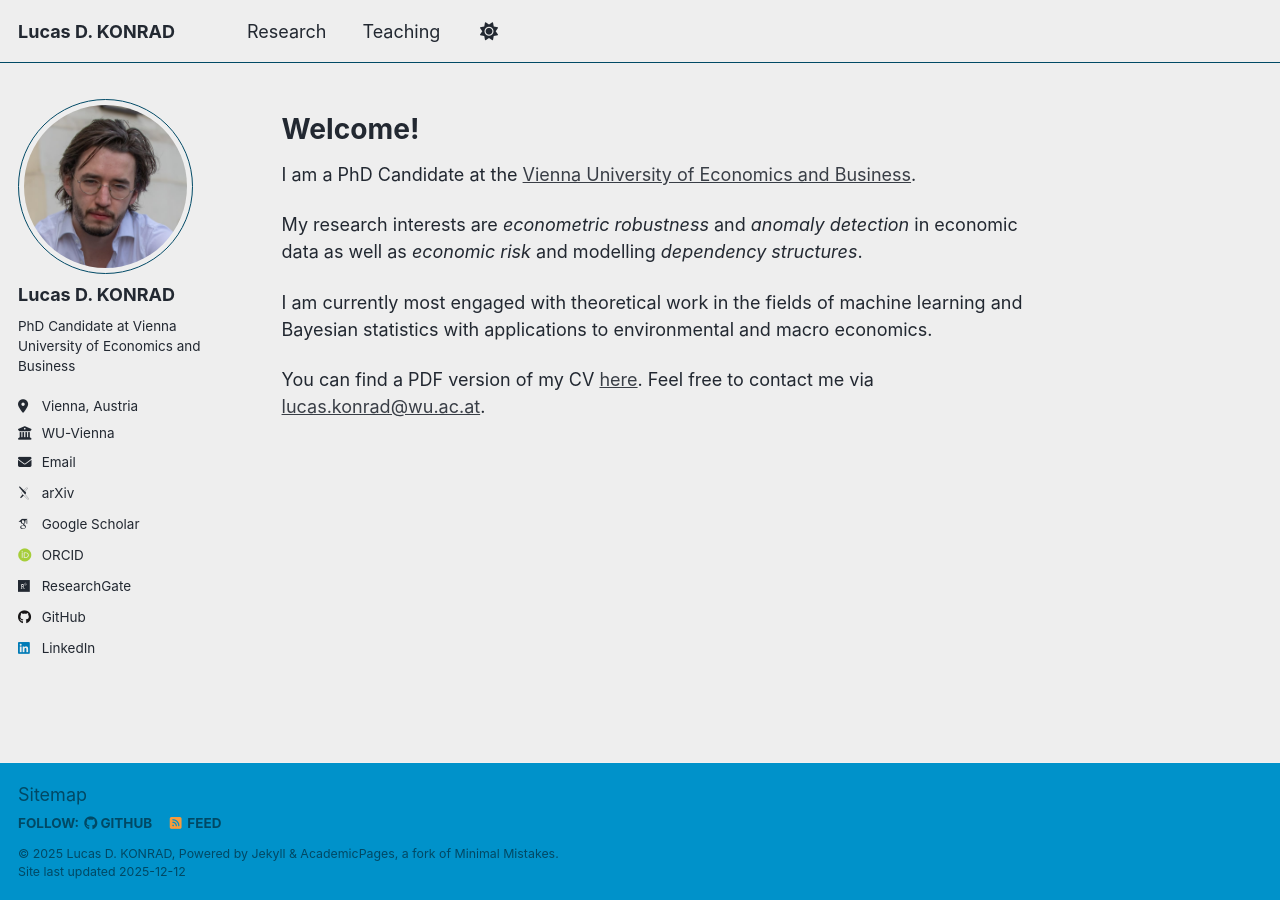
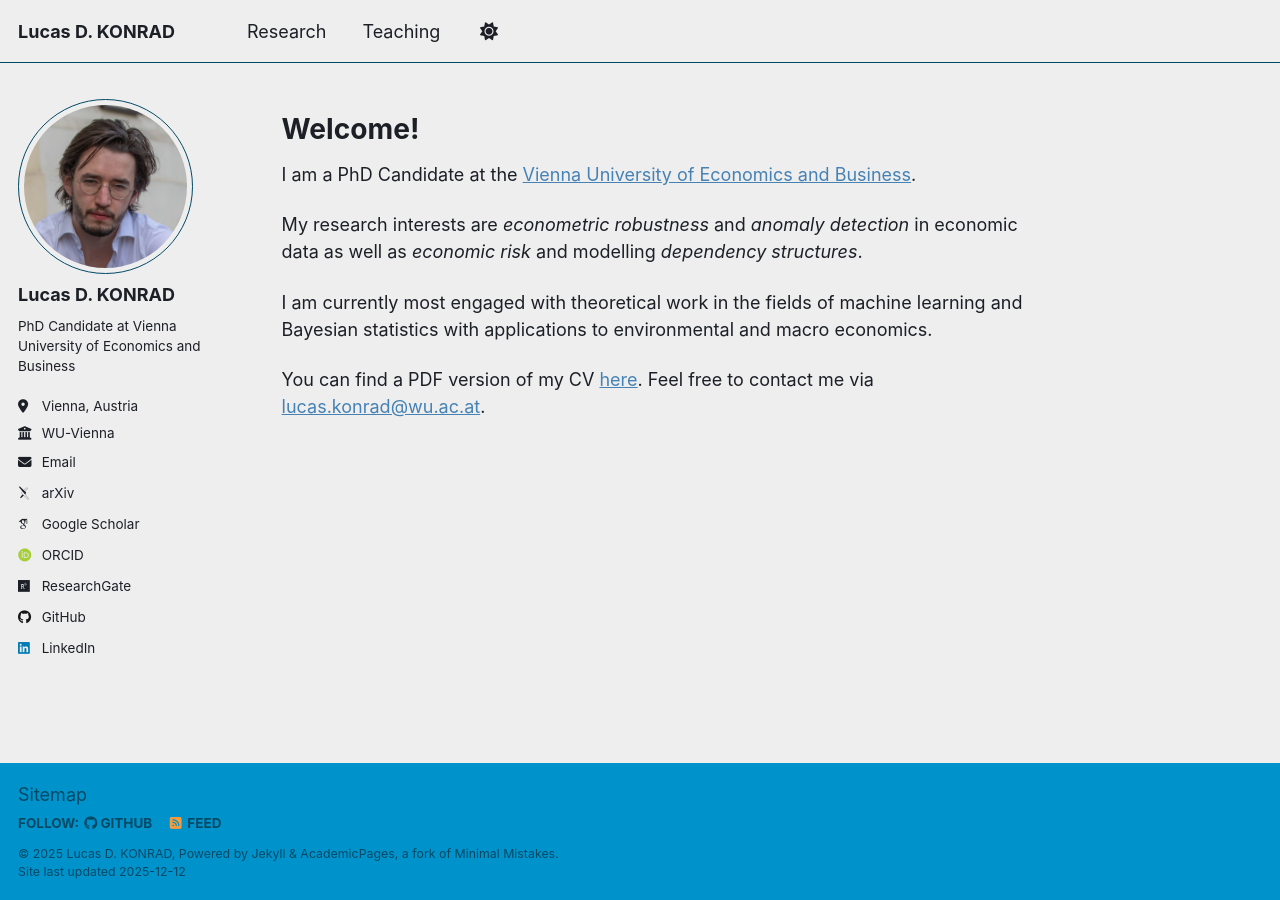
Before and after one commit to konradld/konradld.github.io, a Jekyll site: the page built from _pages/about.md, in a window 1280 px wide. Built offline with Jekyll 4.4.1, drawn with Linux system fonts in a browser that asks for light colours; some web fonts are replaced; a script that is not in the unit is left out.

Commit message:
change font colours

```diff
--- a/_sass/theme/_air_light.scss
+++ b/_sass/theme/_air_light.scss
@@ -11,8 +11,8 @@ $light-primary-color        : mix(#000, $primary-color, 50%);
 $background                 : #eeeeee;
 $background-light           : mix(#fff, $background, 20%);
 $background-lighter         : mix(#fff, $background, 90%);
-$text                       : #222831;
-$link                       : #393e46;
+$text                       : #1c2026; /* #222831; */
+$link                       : #4682b4; /* #393e46; */
 $link-dark                  : mix(#000, $link, 25%);
 $link-light                 : mix(#fff, $link, 25%);
 $footer                     : $primary-color;
```
